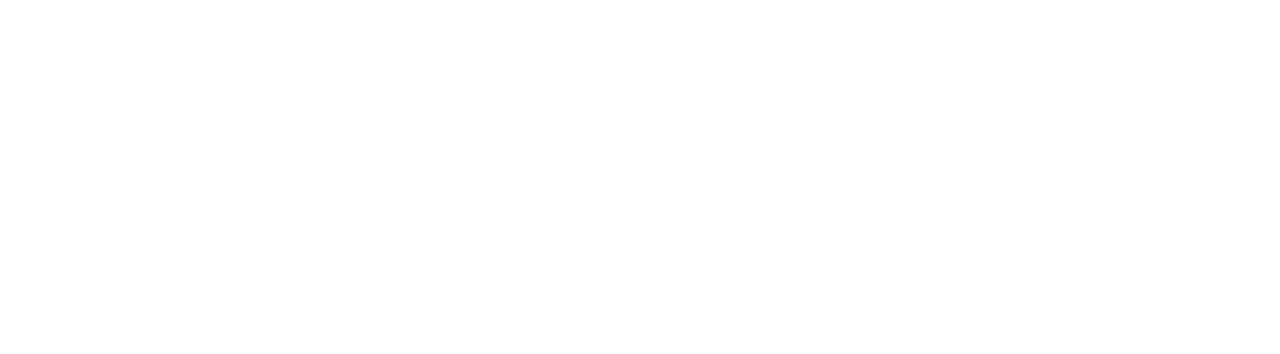
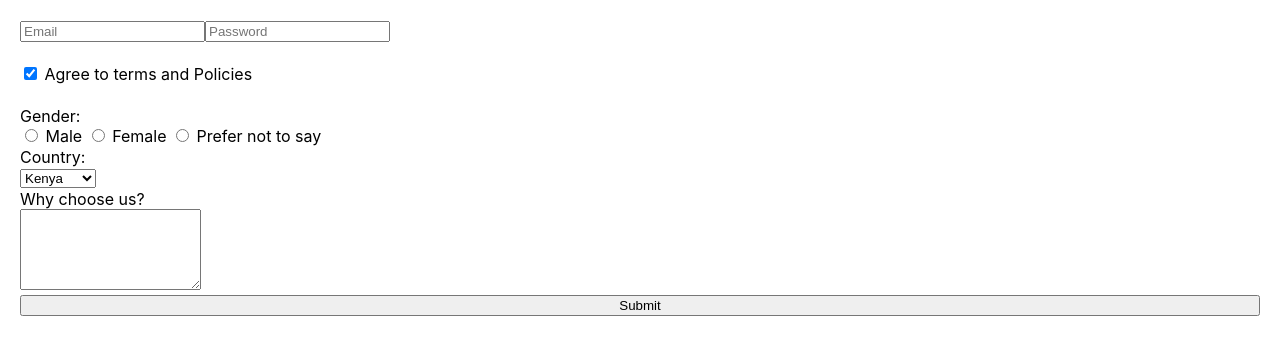
Before and after one commit to NashibJr/movie-app-evening, a React (Create React App) app: page /multiple in a window 1280 px wide. Before the commit this address had no page. Shown: the top 354 px of the page. Built offline with nearby package versions, Linux system fonts and the light colour scheme.

Commit message:
Feat: Illustrated the different input types

```diff
--- a/src/App.js
+++ b/src/App.js
@@ -6,6 +6,7 @@
 import UsersPosts from "./pages/UsersPosts";
 import SingleBook from "./pages/SingleBook";
 import Forms from "./pages/Forms";
+import MultipleInputs from "./pages/MultipleInputs";
 
 /**
  * React Router DOM (RRD) => Is a library that handles routing in react applications.
@@ -42,6 +43,7 @@
     <>
       <Routes>
         <Route path="" element={<Forms />} />
+        <Route path="/multiple" element={<MultipleInputs />} />
         {/* The users books is gonna be a nested route in the users route */}
         <Route path="users" element={<Users />}>
           {/* The UsersPosts page is at /users/posts */}
--- /dev/null
+++ b/src/pages/MultipleInputs.jsx
@@ -0,0 +1,116 @@
+import React from "react";
+
+const MultipleInputs = () => {
+  const [state, setState] = React.useState({
+    email: "",
+    password: "",
+    policies: true,
+    gender: "",
+    country: "Kenya",
+    whyUs: "",
+  });
+
+  const handleChange = (event) => {
+    setState((prevState) => ({
+      ...prevState,
+      [event.target.name]: event.target.value,
+    }));
+  };
+
+  const onChangePolicies = () => {
+    setState((prevState) => ({ ...prevState, policies: !prevState.policies }));
+  };
+
+  const onChangeGender = (event) => {
+    setState((prevState) => ({ ...prevState, gender: event.target.value }));
+  };
+
+  const handleSubmit = (event) => {
+    event.preventDefault();
+    console.log(state, "::::");
+  };
+
+  return (
+    <form
+      style={{ padding: 20, display: "flex", flexDirection: "column", gap: 1 }}
+      onSubmit={handleSubmit}
+    >
+      <div>
+        <input
+          type="email"
+          placeholder="Email"
+          name="email"
+          value={state.email}
+          onChange={handleChange}
+        />
+        <input
+          type="password"
+          placeholder="Password"
+          name="password"
+          value={state.password}
+          onChange={handleChange}
+        />
+      </div>
+      <br />
+      <label>
+        <input
+          type="checkbox"
+          name="policies"
+          value={state.policies}
+          onChange={onChangePolicies}
+          checked={state.policies}
+        />{" "}
+        Agree to terms and Policies
+      </label>
+      <br />
+      <label>
+        Gender: <br />{" "}
+        <input
+          type="radio"
+          name="gender"
+          value={"Male"}
+          onChange={onChangeGender}
+          checked={state.gender === "Male"}
+        />{" "}
+        Male{" "}
+        <input
+          type="radio"
+          name="gender"
+          value={"Female"}
+          onChange={onChangeGender}
+          checked={state.gender === "Female"}
+        />{" "}
+        Female{" "}
+        <input
+          type="radio"
+          name="gender"
+          value={"Prefer not to say"}
+          onChange={onChangeGender}
+          checked={state.gender === "Prefer not to say"}
+        />{" "}
+        Prefer not to say
+      </label>
+      <label>
+        Country: <br />
+        <select name="country" value={state.country} onChange={handleChange}>
+          <option value={"Uganda"}>Uganda</option>
+          <option value={"Kenya"}>Kenya</option>
+          <option value={"Tanzania"}>Tanzania</option>
+          <option value={"Rwanda"}>Rwanda</option>
+        </select>
+      </label>
+      <label>
+        Why choose us? <br />
+        <textarea
+          rows={5}
+          name="whyUs"
+          value={state.whyUs}
+          onChange={handleChange}
+        ></textarea>
+      </label>
+      <input type="submit" value={"Submit"} />
+    </form>
+  );
+};
+
+export default MultipleInputs;
```
